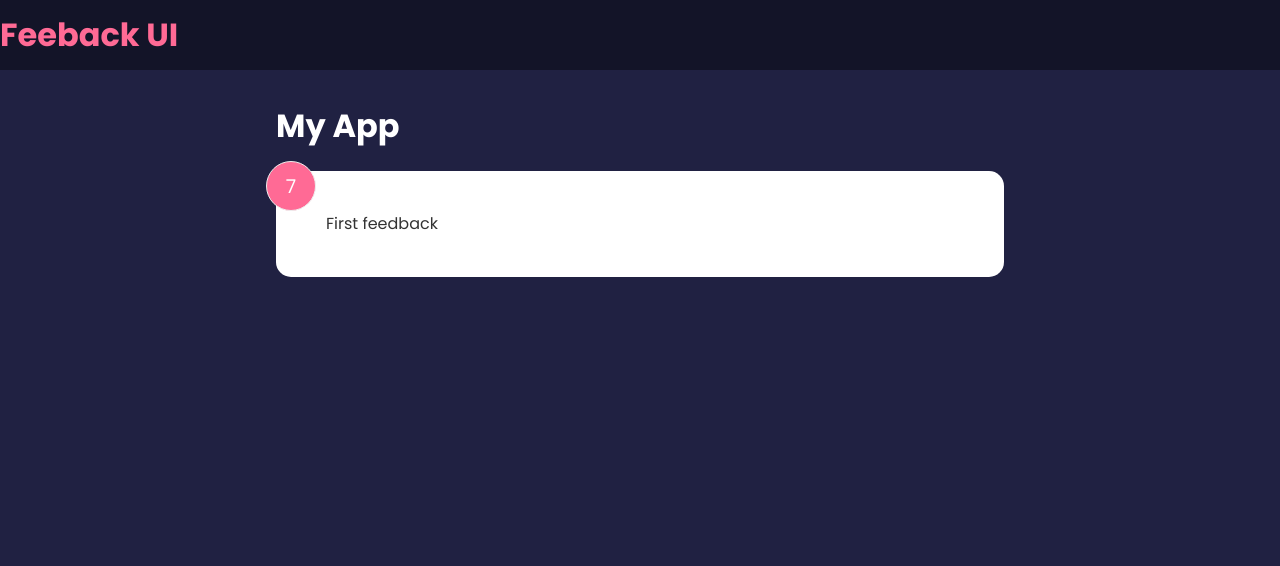
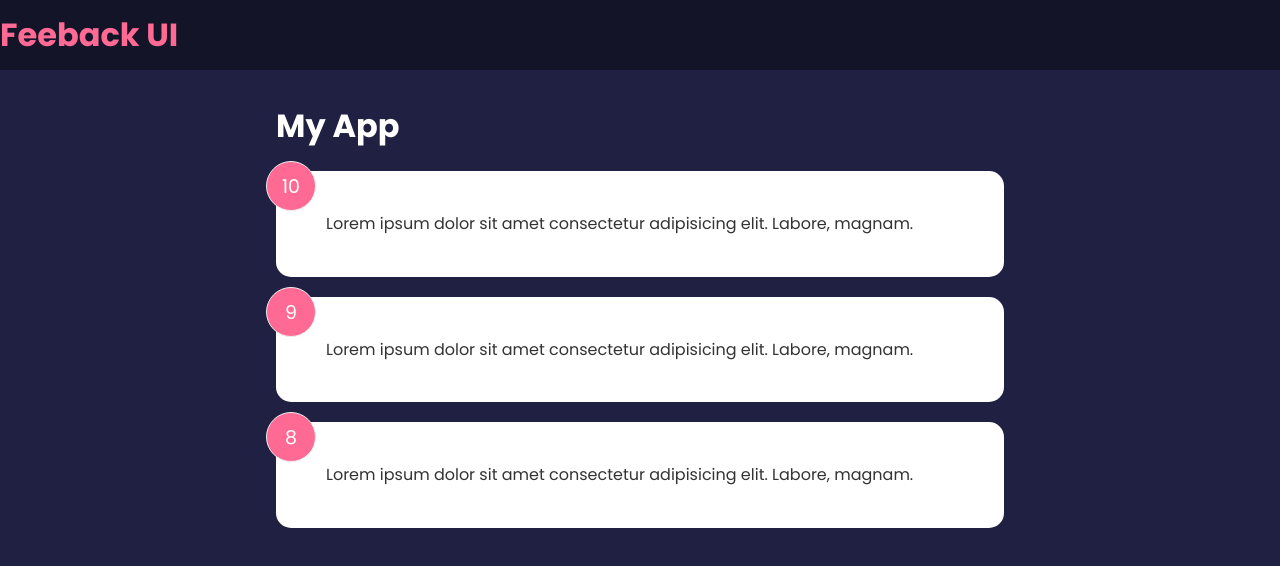
Before and after one commit to DimiTesting/FeedbackApp, a React (Create React App) app: page / in a window 1280 px wide. Shown: the top 566 px of the page. Built offline with nearby package versions, Linux system fonts and the light colour scheme.

Commit message:
setting up feedback List

```diff
--- a/src/App.js
+++ b/src/App.js
@@ -1,13 +1,18 @@
 import Header from "./components/Header"
-import Feedback from "./components/FeedbackItem"
+import FeedbackList from "./components/FeedbackList"
+import FeedbackData from "./FeedbackData"
+import { useState } from "react"
 
 const App = function App() {
+
+    const [feedback, setFeedback] = useState(FeedbackData)
+
     return (
         <>
         <Header />
         <div className="container">
             <h1> My App </h1>
-            <Feedback />
+            <FeedbackList feedback={feedback} />
         </div>
         </>
     )
--- /dev/null
+++ b/src/FeedbackData.js
@@ -0,0 +1,7 @@
+const FeedbackData = [
+    {id:1, rating:10, text:"Lorem ipsum dolor sit amet consectetur adipisicing elit. Labore, magnam."},
+    {id:2, rating:9, text:"Lorem ipsum dolor sit amet consectetur adipisicing elit. Labore, magnam."},
+    {id:3, rating:8, text:"Lorem ipsum dolor sit amet consectetur adipisicing elit. Labore, magnam."}
+]
+
+export default FeedbackData
--- a/src/components/FeedbackItem.js
+++ b/src/components/FeedbackItem.js
@@ -1,14 +1,9 @@
-import { useState } from "react"
-
-function FeedbackItem() {
-
-    const [rating, setRating] = useState(7)
-    const [text, setText] = useState("First feedback")
+function FeedbackItem({item}) {
 
     return (
         <div className="card">
-            <div className="num-display"> {rating}</div>
-            <div className="text-display"> {text} </div>
+            <div className="num-display"> {item.rating}</div>
+            <div className="text-display"> {item.text} </div>
         </div>
     )
 }
--- /dev/null
+++ b/src/components/FeedbackList.js
@@ -0,0 +1,19 @@
+import FeedbackItem from "./FeedbackItem"
+
+function FeedbackList({feedback}) {
+
+    if(!feedback || feedback.length===0) {
+        return <p> No feedback data </p>
+    }
+
+    return (
+        <div className="feedback-list">
+            {feedback.map((item)=>(
+                <FeedbackItem key={item.id} item={item} />
+            ))}
+        </div>
+    )
+}
+
+
+export default FeedbackList
```
